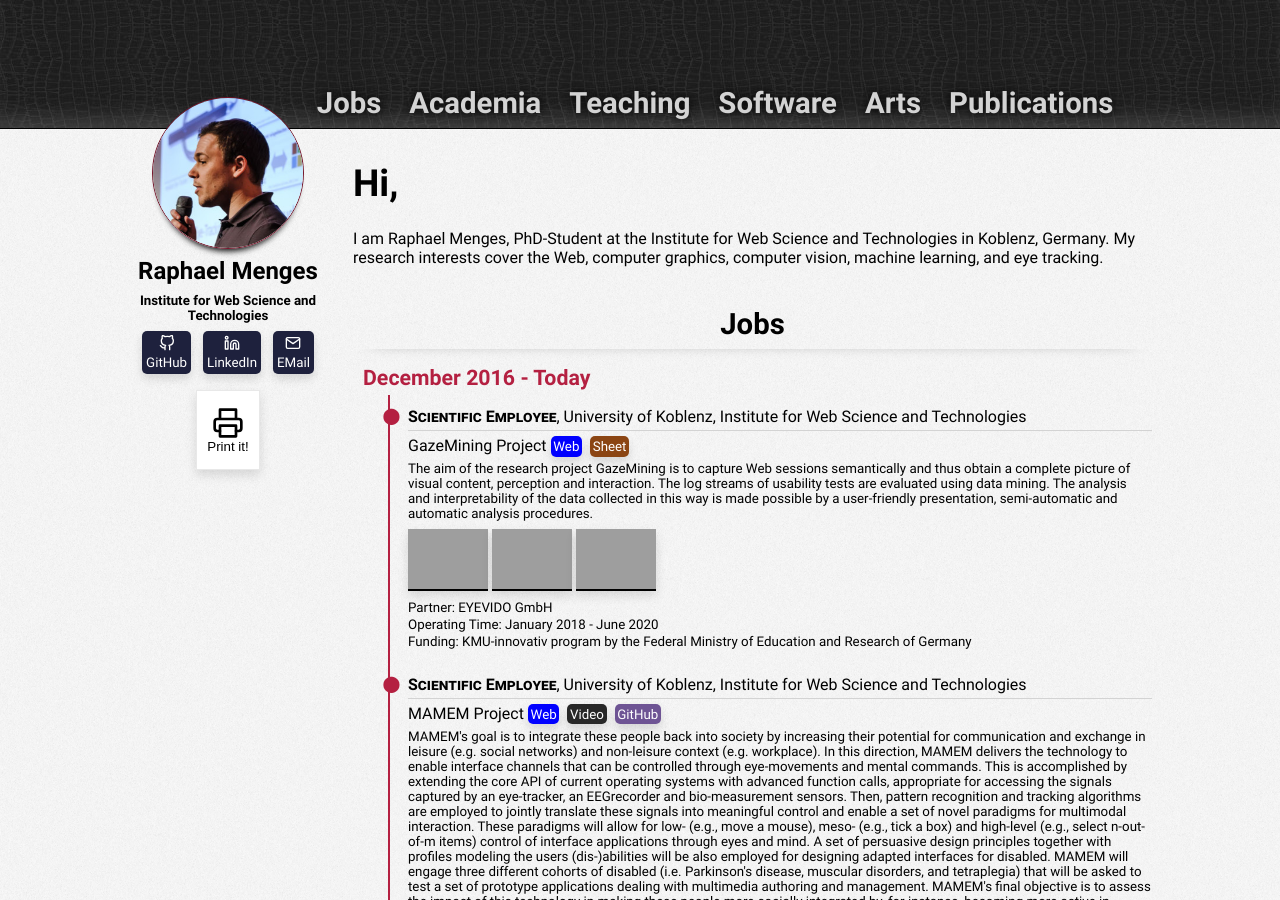
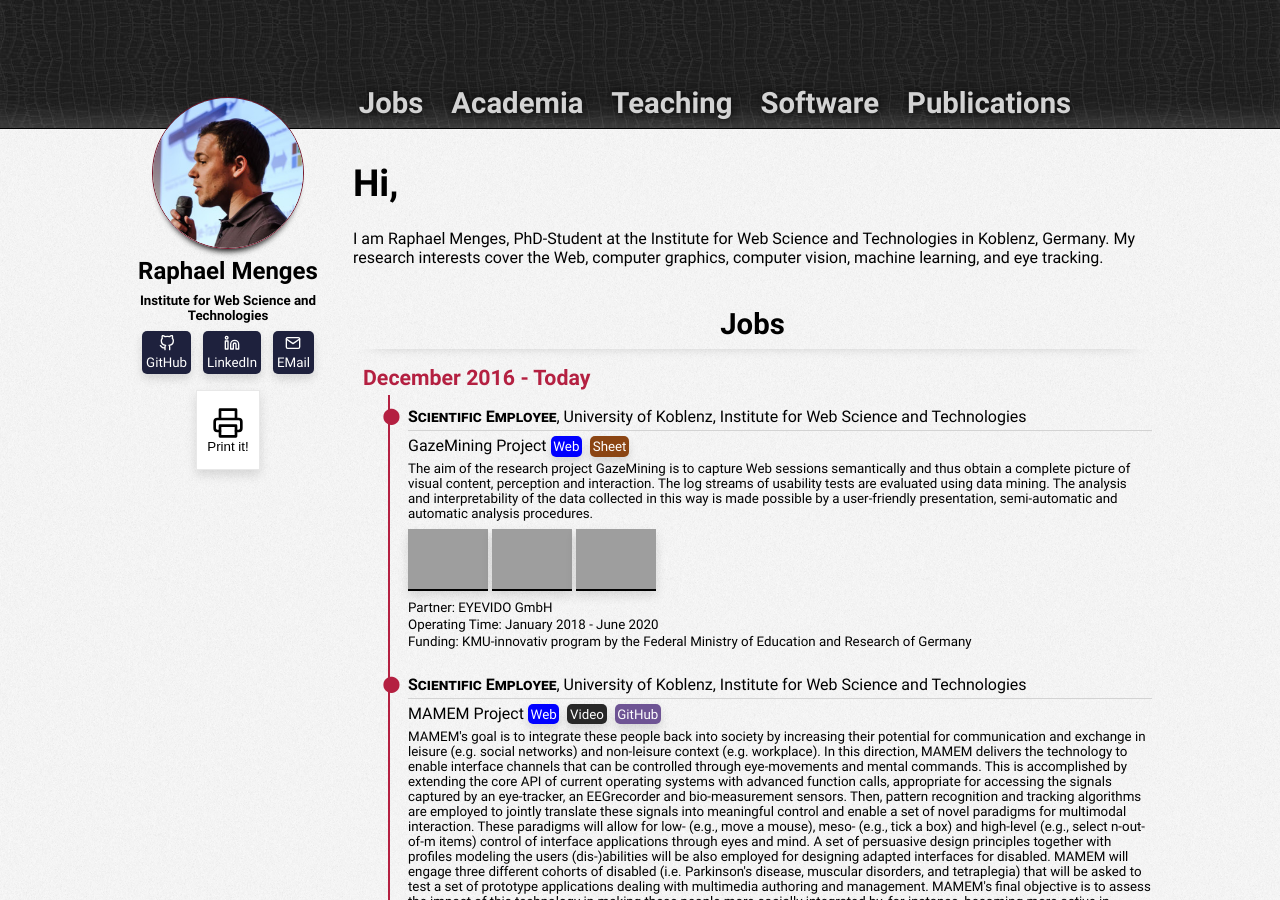
Before and after one commit to raphaelmenges/raphaelmenges.github.io, a Jekyll site: the page built from index.html, in a window 1280 px wide and 900 px high, cut to the strip 0-900 px from the top of the window. Built offline with Jekyll 4.4.1, drawn with Linux system fonts in a browser that asks for light colours; grey boxes are pictures that could not be loaded.

Commit message:
Leaving arts out for now.

```diff
--- a/index.html
+++ b/index.html
@@ -9,7 +9,7 @@ title: Homepage of Raphael Menges
 	<li><a href="#academia">Academia</a></li>
 	<li><a href="#teaching">Teaching</a></li>
 	<li><a href="#software">Software</a></li>
-	<li><a href="#arts">Arts</a></li>
+	<!--<li><a href="#arts">Arts</a></li>-->
 	<li><a href="#publications">Publications</a></li>
 </ul>
 </nav>
```
